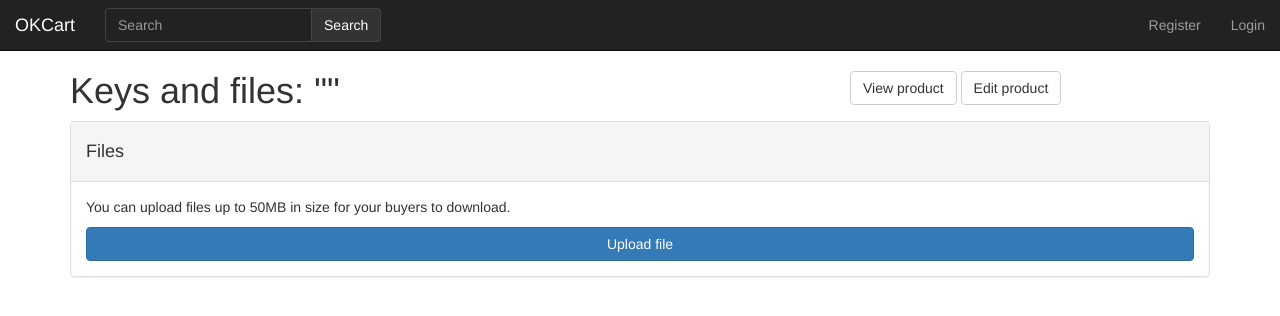
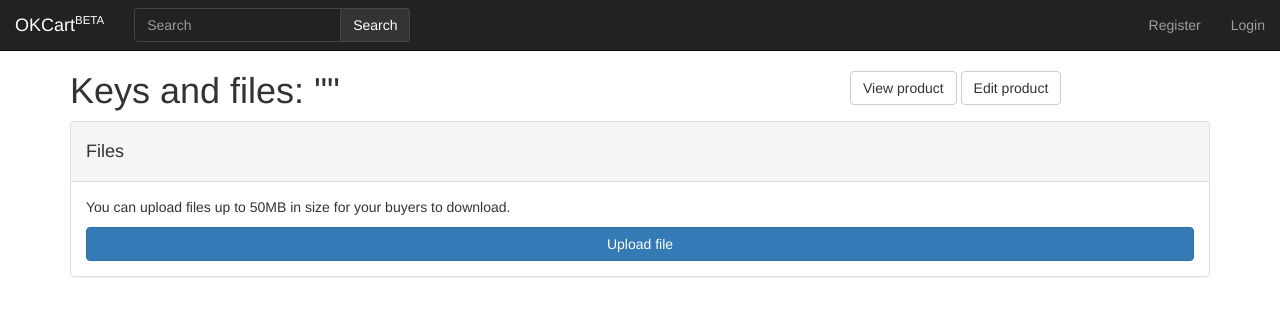
Before and after one commit to pta2002/okshop, a Django app: template shop/templates/shop/editkeys.html in a window 1280 px wide. Shown: the top 316 px of the page. Run offline with Django 3.2, Linux system fonts and the light colour scheme; the template is opened without the code that fills it, so the values that code supplies are empty; some libraries are stand-ins or nearby versions.

Commit message:
Add BETA label

```diff
--- a/shop/templates/shop/base.html
+++ b/shop/templates/shop/base.html
@@ -32,7 +32,7 @@ Yes, that's the best I can do, sorry ¯\_(ツ)_/¯
 					<span class="icon-bar"></span>
 			   		<span class="icon-bar"></span>
 			    </button>
-				<a href="{% url 'shop:homepage' %}" class="navbar-brand">OKCart</a>
+				<a href="{% url 'shop:homepage' %}" class="navbar-brand">OKCart<sup><small>BETA</small></sup></a>
 			</div>
 			<div class="collapse navbar-collapse" id="navbar-collapse-1">
                 <form action="{% url 'shop:search' %}" method="get" class="navbar-form navbar-left search-bar">
```
